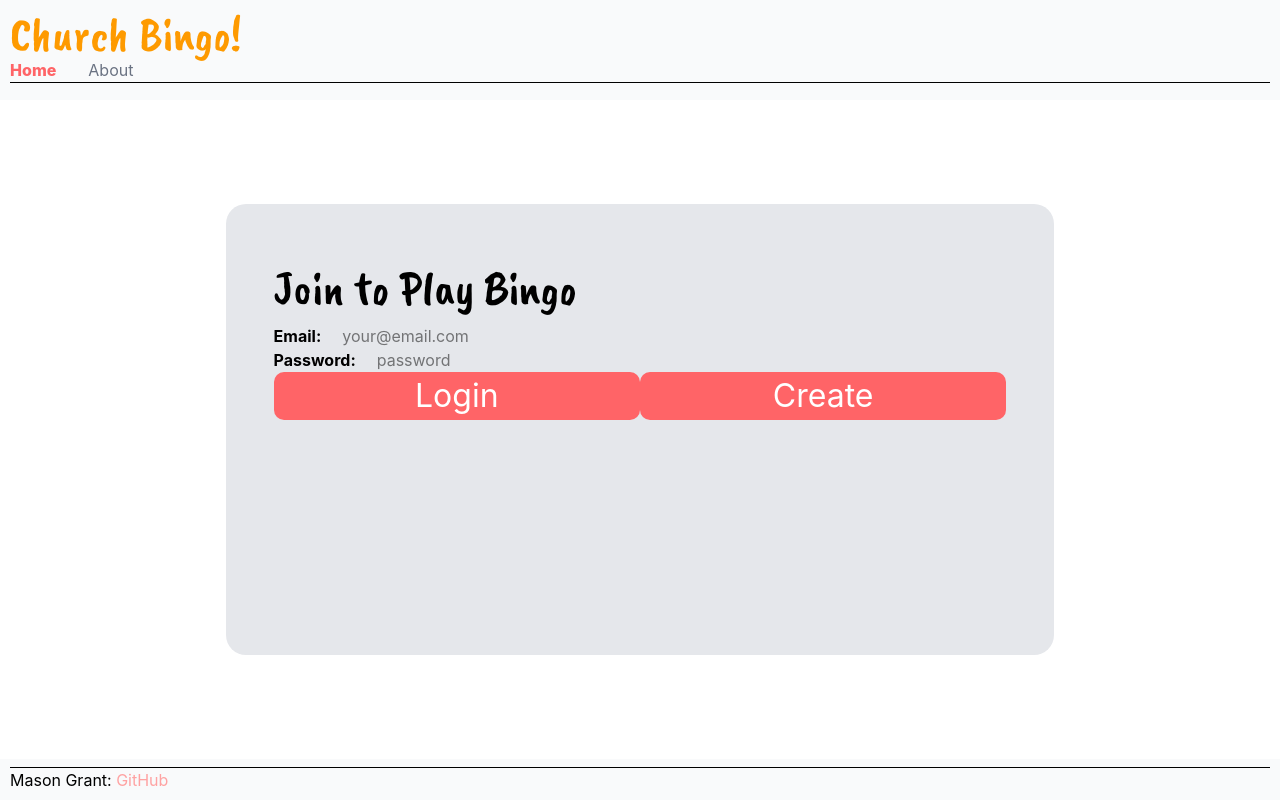
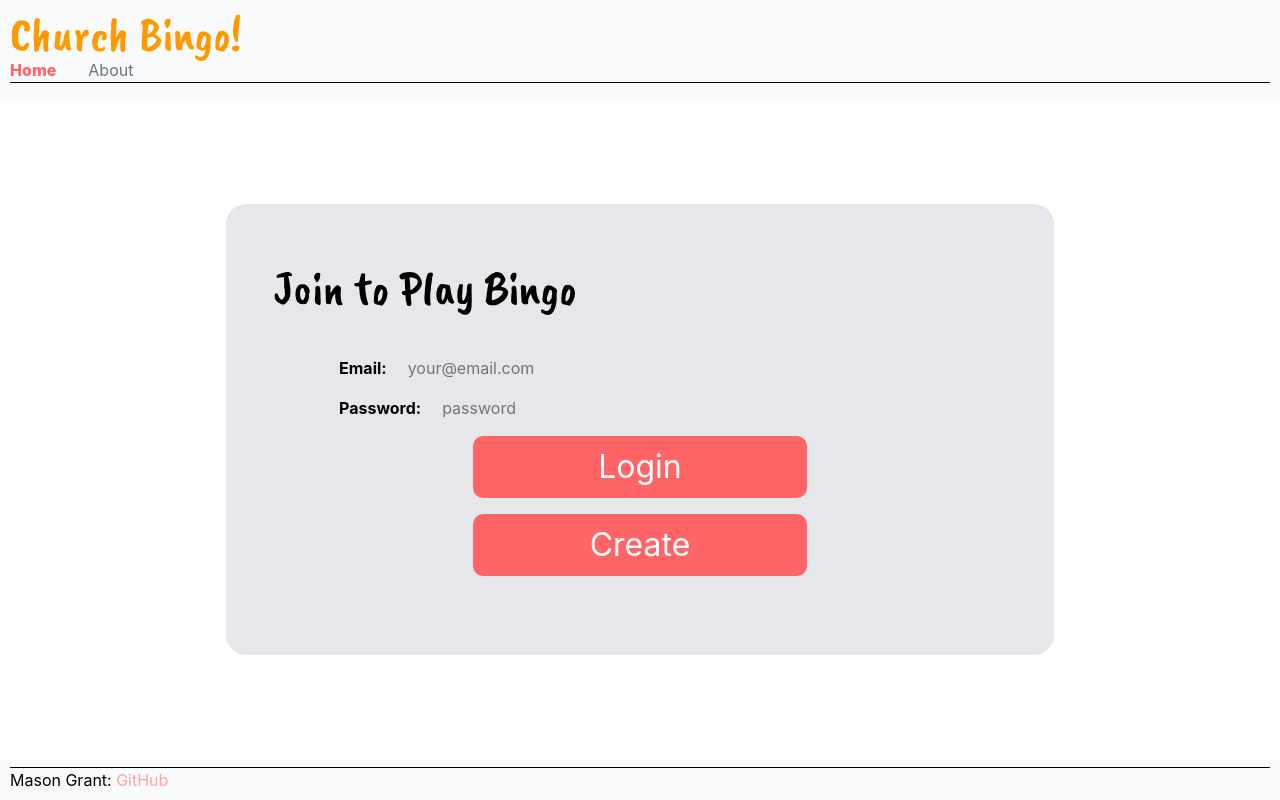
Before and after one commit to TheNewGrant/startup, a React (Vite) app: page / in a window 1280 px wide. Built offline with nearby package versions, Linux system fonts and the light colour scheme.

Commit message:
Change css to reference .form class instead of tag

```diff
--- a/src/login/authorized.jsx
+++ b/src/login/authorized.jsx
@@ -12,7 +12,7 @@ export function Authorized(properties) {
   }
 
   return (
-      <div className = "bg-gray-300">
+      <div className = "bg-gray-300 form">
         <div className = "player-name">{properties.userName}</div>
         <button id = "login"
             className = "bg-red-400 dark:bg-amber-500 text-white"
--- a/src/login/login.css
+++ b/src/login/login.css
@@ -17,7 +17,7 @@ main {
     /* I have to use the id because it has higher priority over the font class */
 }
 
-form {
+.form {
     height: 80%;
     border-radius: 10px;
     padding: 2rem;
--- a/src/login/unauthorized.jsx
+++ b/src/login/unauthorized.jsx
@@ -16,7 +16,7 @@ export function Unauthorized(properties) {
     }
 
     return (
-        <div>
+        <div className = "form">
             <div className="input-section">
                 <label htmlFor="identify">Email:</label>
                 <input id="identify"
@@ -36,12 +36,14 @@ export function Unauthorized(properties) {
             <button id="login"
                     className="bg-red-400 dark:bg-amber-500 text-white"
                     type="submit"
+                    disabled = {!userName || !password}
                     onClick = {() => loginUser()}>
                 Login
             </button>
             <button id="create"
                     className="bg-red-400 dark:bg-amber-500 text-white"
                     type="submit"
+                    disabled = {!userName || !password}
                     onClick = {() => createUser()}>
                 Create
             </button>
```
